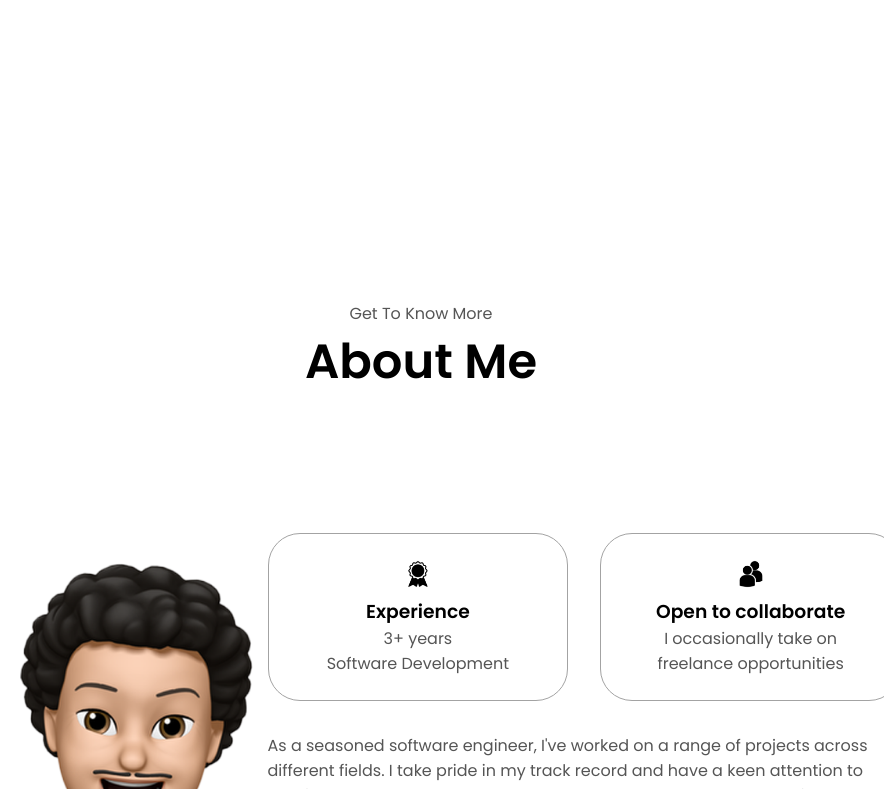
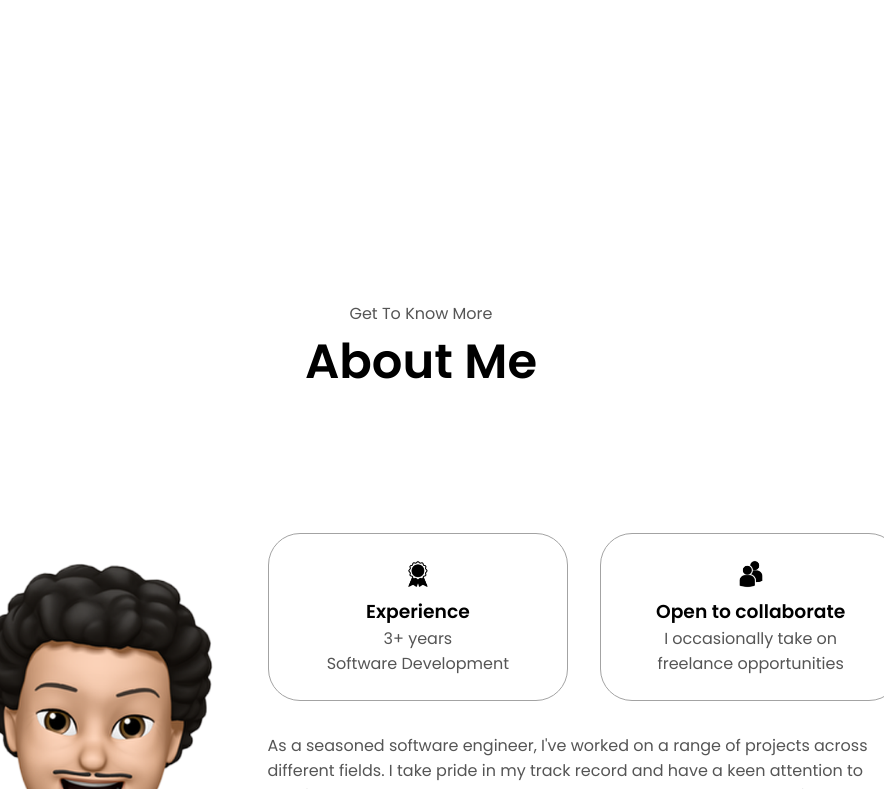
Before and after one commit to Andersonizuwa/izuwanderson, a plain HTML site: page index.html in a window 1280 px wide. Shown: the part 627-1416 px from the top of the page, without its empty margins (219-1103 px from the left). Drawn offline with Linux system fonts and the light colour scheme.

Commit message:
Update style.css

```diff
--- a/style.css
+++ b/style.css
@@ -175,7 +175,7 @@ section {
   width: 400px;
   margin: auto 0;
   position: relative;
-  left: 20px;
+  left: -20px;
 }
 
 .section__text {
```
